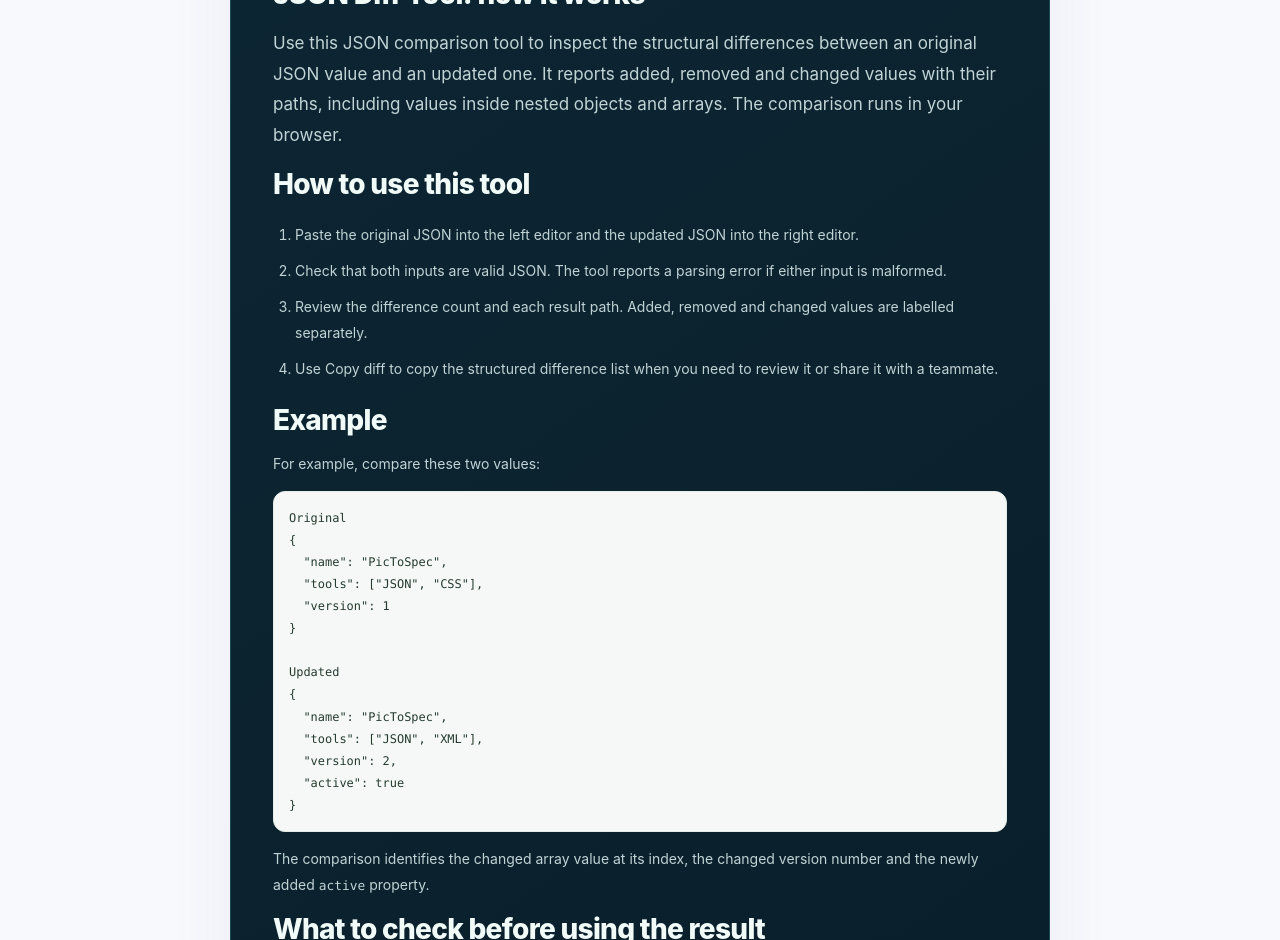
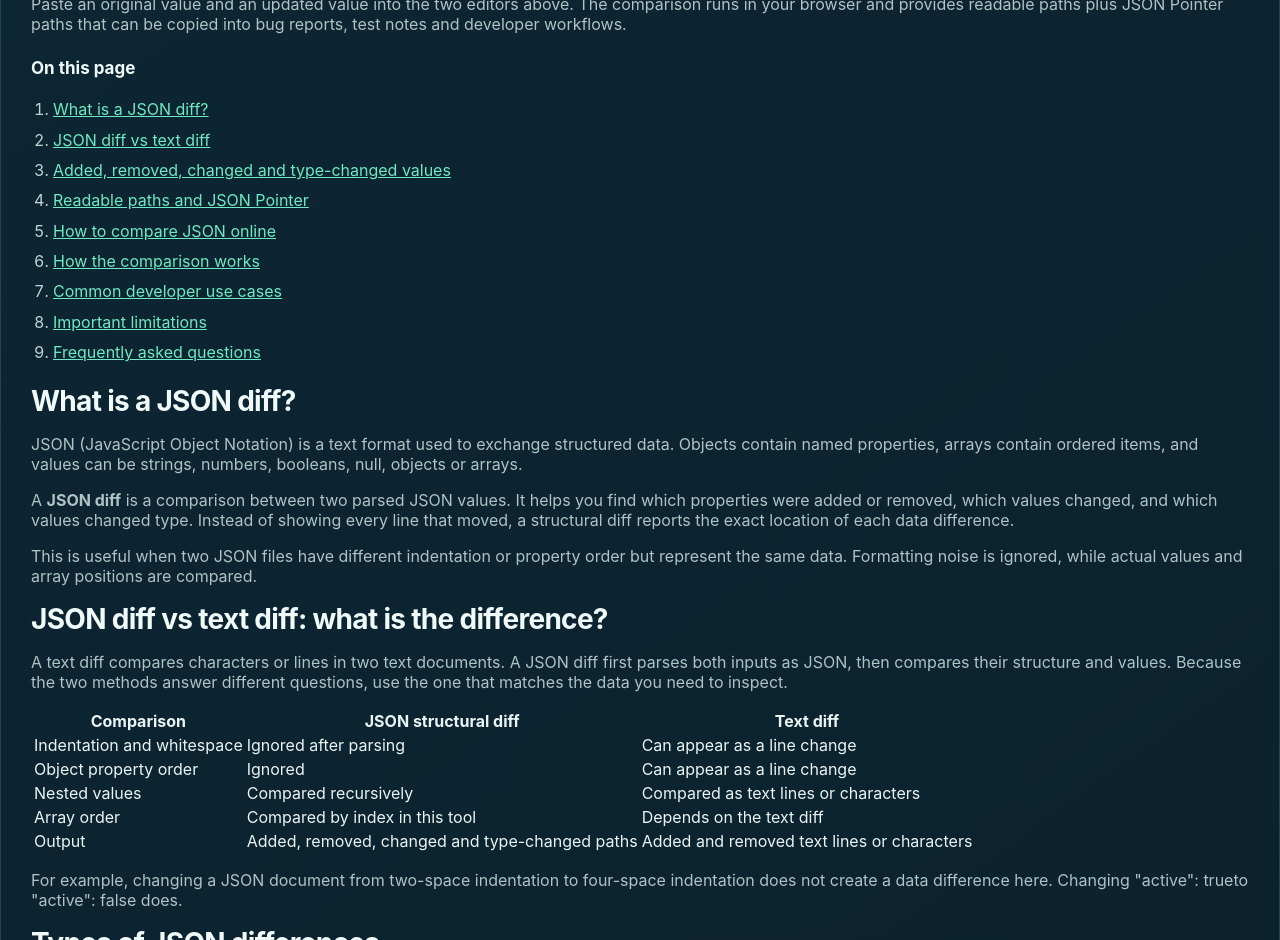
Before and after one commit to ya6331856-cpu/pic-to-spec, a Next.js app: page /json-diff in a window 1280 px wide. Shown: the part 1860-2800 px from the top of the page. Built offline with nearby package versions, Linux system fonts and the light colour scheme; no server answers.

Commit message:
Give JSON Diff its own advanced tool-first SEO landing page

```diff
--- a/app/json-diff/page.tsx
+++ b/app/json-diff/page.tsx
@@ -1,83 +1,49 @@
 import type { Metadata } from "next";
 import DataCompareTool from "@/components/DataCompareTool";
-import ToolSeoContent from "@/components/ToolSeoContent";
+import JsonDiffGuide from "@/components/JsonDiffGuide";
+import ToolStructuredData from "@/components/ToolStructuredData";
 
 export const metadata: Metadata = {
-  title: "JSON Diff Tool – Compare JSON Objects & Arrays Online",
+  title: "JSON Diff Tool Online – Compare JSON & Find Differences",
   description:
-    "Compare two JSON documents online and find added, removed and changed values. Inspect nested object paths and array differences in your browser.",
+    "Compare two JSON documents online. Find added, removed, changed and type-changed values with exact paths, JSON Pointer, filters and a downloadable report.",
   alternates: { canonical: "/json-diff" },
   openGraph: {
-    title: "JSON Diff Tool – Compare JSON Objects & Arrays",
+    title: "JSON Diff Tool – Compare Two JSON Documents | PicToSpec",
     description:
-      "Find added, removed and changed JSON values with a browser-based JSON comparison tool.",
+      "Compare JSON values structurally, filter differences, copy JSON Pointer paths and download a full diff report in your browser.",
     type: "website",
+  },
+  twitter: {
+    card: "summary",
+    title: "JSON Diff Tool Online | PicToSpec",
+    description:
+      "Find added, removed, changed and type-changed JSON values with readable paths and JSON Pointer.",
   },
 };
 
 export default function Page() {
   return (
     <>
-      <DataCompareTool mode="json-diff" />
-      <ToolSeoContent
+      <ToolStructuredData
         path="/json-diff"
-        title="JSON Diff Tool"
-        intro="Use this JSON comparison tool to inspect the structural differences between an original JSON value and an updated one. It reports added, removed and changed values with their paths, including values inside nested objects and arrays. The comparison runs in your browser."
-        steps={[
-          "Paste the original JSON into the left editor and the updated JSON into the right editor.",
-          "Check that both inputs are valid JSON. The tool reports a parsing error if either input is malformed.",
-          "Review the difference count and each result path. Added, removed and changed values are labelled separately.",
-          "Use Copy diff to copy the structured difference list when you need to review it or share it with a teammate.",
-        ]}
-        example={
-          <>
-            <p>For example, compare these two values:</p>
-            <pre><code>{`Original
-{
-  "name": "PicToSpec",
-  "tools": ["JSON", "CSS"],
-  "version": 1
-}
-
-Updated
-{
-  "name": "PicToSpec",
-  "tools": ["JSON", "XML"],
-  "version": 2,
-  "active": true
-}`}</code></pre>
-            <p>The comparison identifies the changed array value at its index, the changed version number and the newly added <code>active</code> property.</p>
-          </>
-        }
-        limitations="The comparison works on parsed JSON values, not raw text formatting. Object key order is ignored, while array order matters because items are compared by their index. A reorder can therefore appear as changed values at multiple indexes. This tool does not compare comments, JavaScript object literals, trailing commas or application-specific schemas; use standard valid JSON for both inputs."
-        faqs={[
-          {
-            question: "What does a JSON diff show?",
-            answer:
-              "It shows values that were added, removed or changed between two valid JSON documents, with a path identifying where each difference occurs.",
-          },
-          {
-            question: "Can it compare nested JSON objects and arrays?",
-            answer:
-              "Yes. The comparison walks nested objects and arrays and reports paths such as $.user.name or $.items[0].price.",
-          },
-          {
-            question: "Does the order of JSON object keys matter?",
-            answer:
-              "No. Object key order is ignored after parsing. Array order does matter, so moving an item to a different index can produce differences.",
-          },
-          {
-            question: "Are my JSON values uploaded?",
-            answer:
-              "No. This version parses and compares the values in your browser. Avoid using a shared device for confidential data.",
-          },
-        ]}
-        related={[
-          { label: "JSON Formatter and Validator", href: "/json-formatter" },
-          { label: "JSON Validator", href: "/json-validator" },
-          { label: "JSON to CSV Converter", href: "/json-to-csv-converter" },
+        name="Online JSON Diff and Compare Tool"
+        description="Compare two valid JSON values structurally in your browser. Find added, removed, changed and type-changed values, inspect readable paths and JSON Pointer paths, filter results and download a JSON comparison report."
+        applicationCategory="DeveloperApplication"
+        features={[
+          "Compare nested JSON objects and arrays recursively",
+          "Ignore object property order and formatting whitespace",
+          "Identify added, removed, changed and type-changed values",
+          "Show readable property paths and RFC 6901 JSON Pointer paths",
+          "Filter differences by type or path",
+          "Format both input values and swap comparison sides",
+          "Copy individual JSON Pointer paths",
+          "Copy or download a complete JSON difference report",
+          "Process both JSON inputs locally in the browser",
         ]}
       />
+      <DataCompareTool mode="json-diff" />
+      <JsonDiffGuide />
     </>
   );
 }
```
